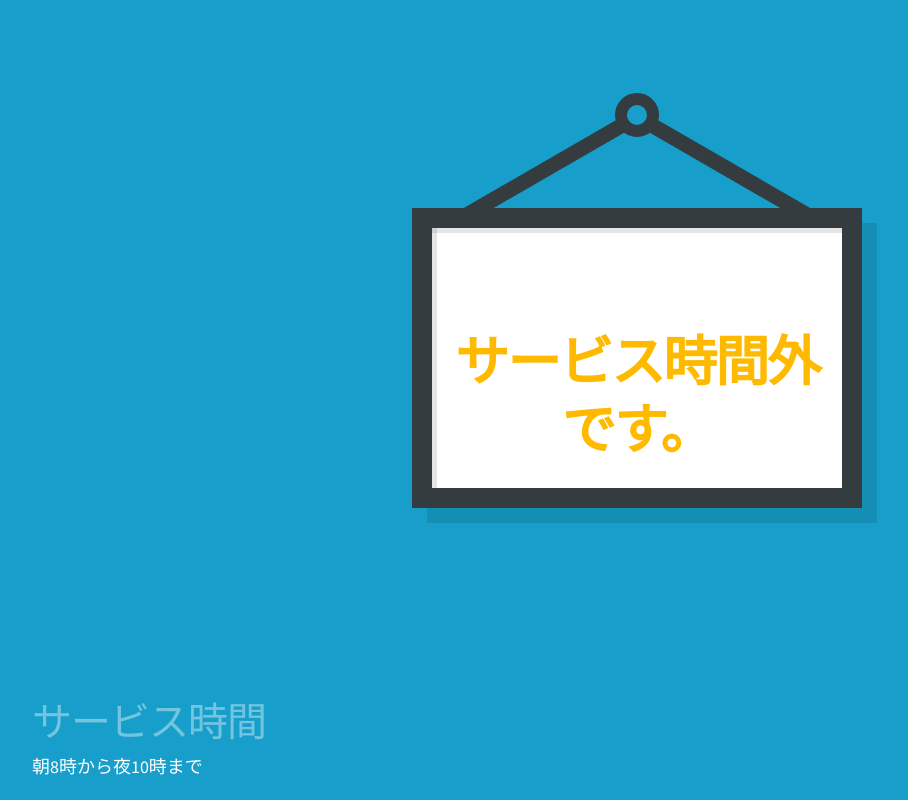
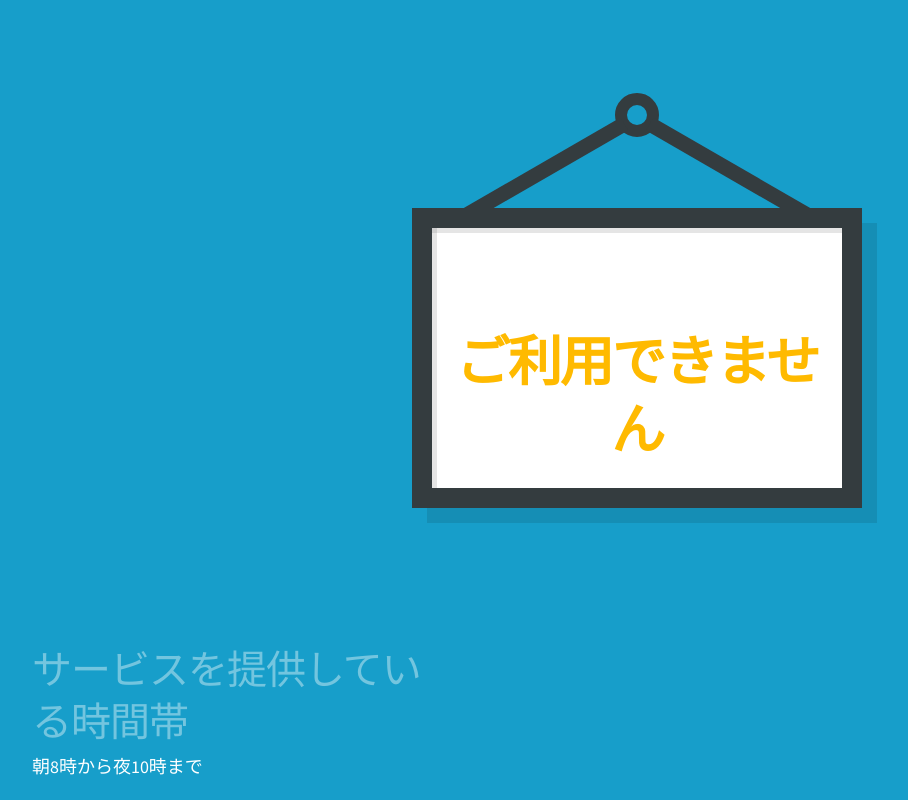
Before and after one commit to sato-tatsuya/out-of-service, a plain HTML site: page index.html in a window 1280 px wide. Shown: the whole page, without its empty margins (3-911 px from the left). Drawn offline with nearby package versions, Linux system fonts and the light colour scheme.

Commit message:
時間外ページの文言修正

```diff
--- a/index.html
+++ b/index.html
@@ -367,13 +367,13 @@
 	<div class="post right"></div>
 	<div class="pane just-header">
 		<div class="headline sign-text-color">
-			サービス時間外です。
+			ご利用できません
 		</div>
 	</div>
 </div>
 <div class="text-container">
 	<div class="headline secondary-text-color">
-		サービス時間
+		サービスを提供している時間帯
 	</div>
 	<div class="context primary-text-color">
 
```
